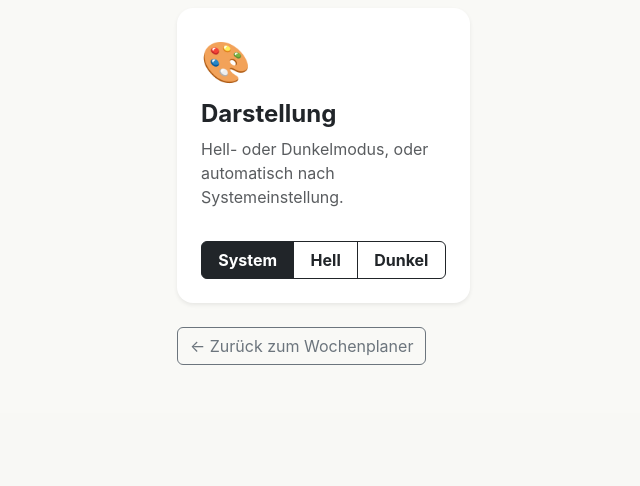
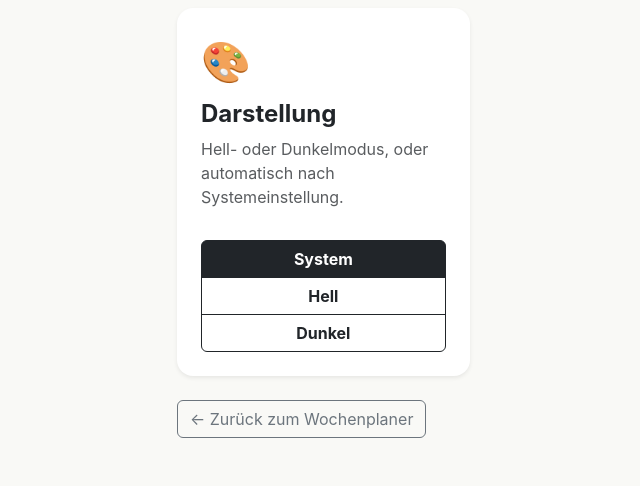
Before and after one commit to GurKeSaLaT/Speiseplan, a Flask app: page /manage in a window 1280 px wide. Shown: the part 558-1044 px from the top of the page, without its empty margins (0-640 px from the left). Before the commit the page ends 923 px from the top, so only its background shows below. Run offline with Flask 3, Linux system fonts and the light colour scheme; some libraries are stand-ins or nearby versions.

Commit message:
Theme-Umschalter-Buttons in der Verwaltung stapeln statt nebeneinander
btn-group-vertical statt btn-group: passen die drei Optionen
(System/Hell/Dunkel) auch in eine schmale Kachel, unabhängig von der
zugrunde liegenden Karten-/Spaltenbreite.

```diff
--- a/templates/manage.html
+++ b/templates/manage.html
@@ -66,7 +66,7 @@
                         <div class="fs-1 mb-2">🎨</div>
                         <h4 class="card-title fw-bold">Darstellung</h4>
                         <p class="text-muted flex-grow-1">Hell- oder Dunkelmodus, oder automatisch nach Systemeinstellung.</p>
-                        <div class="btn-group w-100 mt-3" role="group" aria-label="Darstellung wählen" id="themeSwitcher">
+                        <div class="btn-group-vertical w-100 mt-3" role="group" aria-label="Darstellung wählen" id="themeSwitcher">
                             <input type="radio" class="btn-check" name="themeChoice" id="themeSystem" value="system" autocomplete="off">
                             <label class="btn btn-outline-dark fw-bold" for="themeSystem">System</label>
 
```
